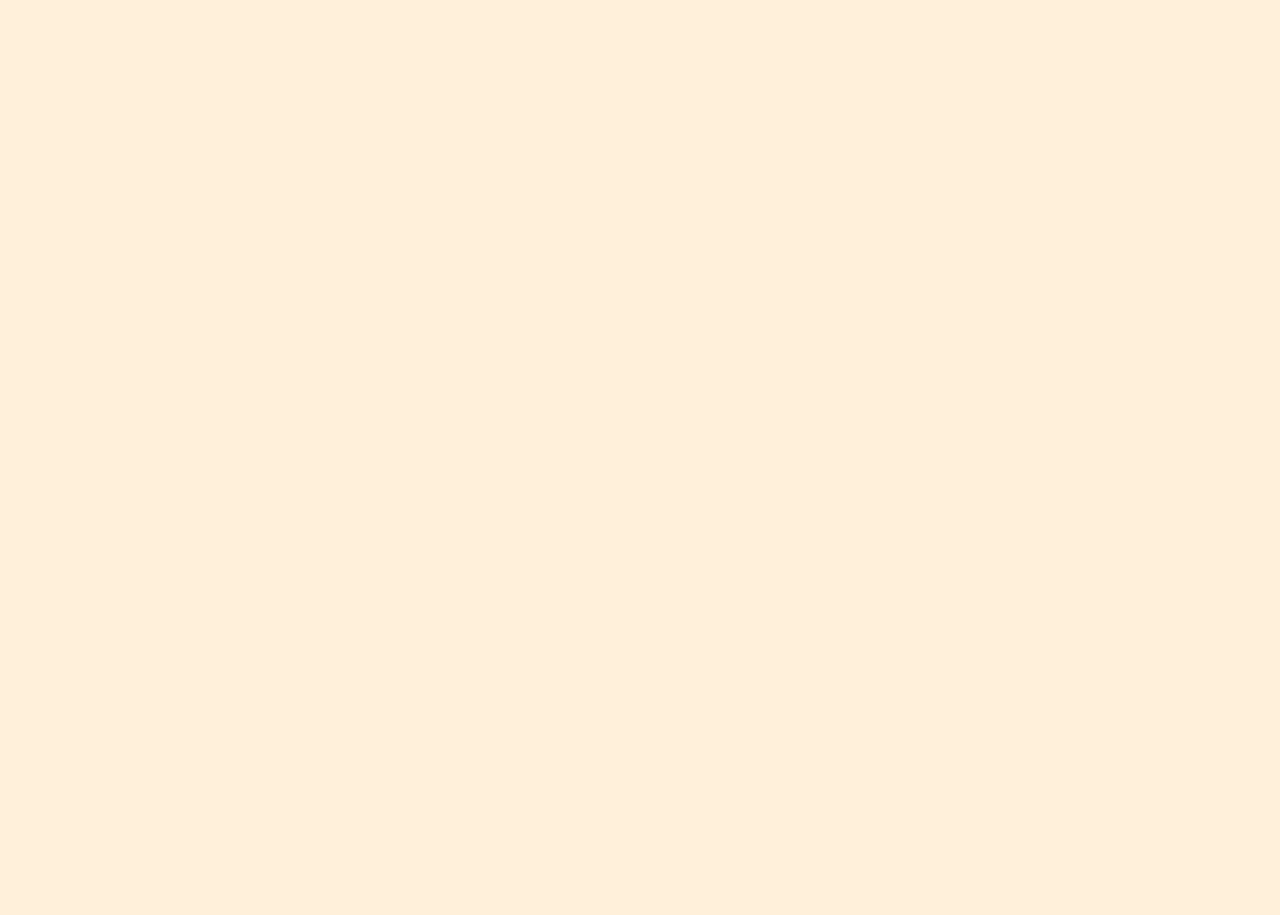
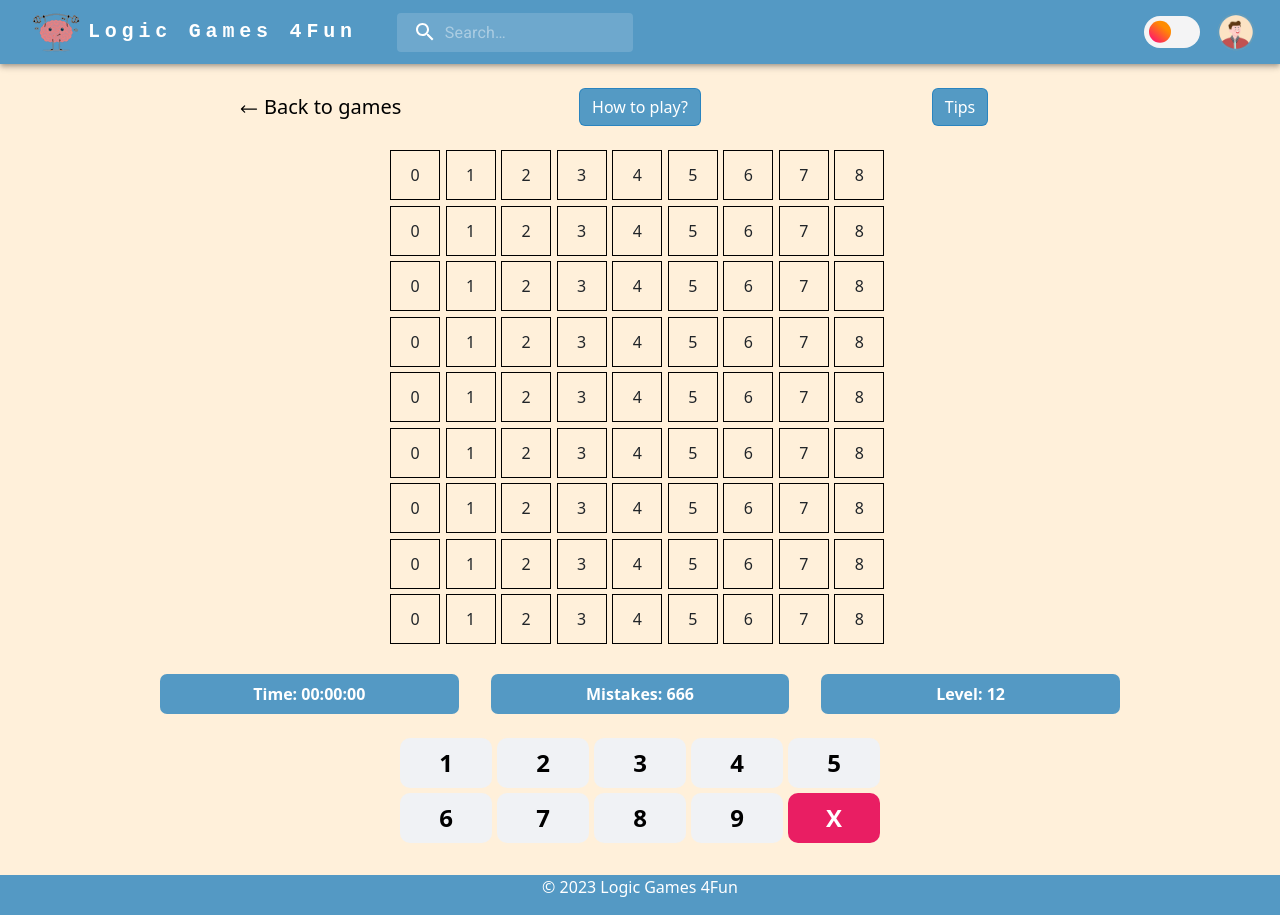
Before and after one commit to jklis2/Logic_Games_4Fun, a React (Create React App) app in the folder LogicGames4Fun/Client/: page /games/sudoku in a window 1280 px wide. Before the commit this address had no page. Before the commit the page ends 800 px from the top, so only its background shows below. Built offline with nearby package versions, Linux system fonts and the light colour scheme.

Commit message:
Sudoku design

```diff
--- a/LogicGames4Fun/Client/package.json
+++ b/LogicGames4Fun/Client/package.json
@@ -16,6 +16,7 @@
     "react-bootstrap": "^2.7.2",
     "react-css-modules": "^4.7.11",
     "react-dom": "^18.2.0",
+    "react-icons": "^4.8.0",
     "react-redux": "^8.0.5",
     "react-router-dom": "^6.7.0",
     "react-scripts": "5.0.1",
--- a/LogicGames4Fun/Client/src/App.js
+++ b/LogicGames4Fun/Client/src/App.js
@@ -11,6 +11,7 @@ import { PrivacyPolicy } from './Routers/PrivacyPolicy';
 import { Achievements } from './Routers/Achievements';
 import { Navigate } from 'react-router-dom';
 import {Test} from './Routers/Test'
+import { Sudoku } from './Routers/Sudoku';
 
 function App() {
   return (
@@ -25,6 +26,7 @@ function App() {
         <Route path='/profile' element={<MyProfile/>}/>
         <Route path='/privacypolicy' element={<PrivacyPolicy/>}/>
         <Route path='/achievements' element={<Achievements/>}/>
+        <Route path='/games/sudoku' element={<Sudoku/>}/>
         <Route path='/test' element={<Test/>}/>
       </Routes>
     </BrowserRouter>
--- /dev/null
+++ b/LogicGames4Fun/Client/src/Component/Games/Sudoku/SudokuGame.jsx
@@ -0,0 +1,156 @@
+import React from "react";
+import styles from "./SudokuGame.module.scss";
+import Button from "react-bootstrap/Button";
+import OverlayTrigger from "react-bootstrap/OverlayTrigger";
+import Popover from "react-bootstrap/Popover";
+import { Link } from "react-router-dom";
+import { HiArrowLongLeft } from "react-icons/hi2";
+import Box from "@mui/material/Box";
+
+const howToPlayPop = (
+  <Popover id="popover-basic">
+    <Popover.Header as="h3">Sudoku Instruction</Popover.Header>
+    <Popover.Body>
+      Start with a blank 9x9 grid that has some of the cells already filled with
+      digits. Identify the row, column, and box where the given digit is already
+      present. Fill the empty cells in the same row, column, and box with the
+      remaining digits from 1 to 9. Repeat the above step for each given digit
+      until all the empty cells are filled. Ensure that each row, column, and
+      box contains digits from 1 to 9 only once. The game is won when all the
+      cells in the grid are filled with digits that satisfy the above
+      conditions.
+    </Popover.Body>
+  </Popover>
+);
+
+const tipsPop = (
+  <Popover id="popover-basic">
+    <Popover.Header as="h3">Sudoku Tips</Popover.Header>
+    <Popover.Body>
+      <ol>
+        <li>
+          Start by filling the easiest cells, i.e., the ones with the fewest
+          possible options. This will help you make progress quickly.
+        </li>
+        <li>
+          Use logic and deduction to eliminate possible options for each cell.
+          This will help you identify the correct digit for each cell.
+        </li>
+        <li>
+          Double-check your work to ensure that you have not made any mistakes.
+        </li>
+        <li>Practice regularly to improve your skills and speed.</li>
+      </ol>
+
+      <strong>Enjoy playing Sudoku!</strong>
+    </Popover.Body>
+  </Popover>
+);
+
+export const SudokuGame = () => {
+  const generateFields = () => {
+    const cellsSet = [];
+    for (let i = 0; i < 9; i++) {
+      let cells = [];
+      for (let j = 0; j < 9; j++) {
+        cells.push(
+          <div key={j} className={styles.cell}>
+            {j}
+          </div>
+        );
+      }
+      cellsSet.push(cells);
+    }
+    return cellsSet;
+  };
+
+  return (
+    <>
+      <div className={styles["game-container"]}>
+        <div className={styles["game-internal-container"]}>
+          <div className={styles["sudoku-actions"]}>
+            <div>
+              <Link to={`/Dashboard`} className={styles["back-link"]}>
+                <HiArrowLongLeft /> Back to games
+              </Link>
+            </div>
+
+            <div>
+              <OverlayTrigger
+                trigger="click"
+                placement="bottom"
+                overlay={howToPlayPop}
+              >
+                <Button>How to play?</Button>
+              </OverlayTrigger>
+            </div>
+            <div>
+              <OverlayTrigger
+                trigger="click"
+                placement="bottom"
+                overlay={tipsPop}
+              >
+                <Button>Tips</Button>
+              </OverlayTrigger>
+            </div>
+          </div>
+
+          <div className={styles["sudouku-board-container"]}>
+            <div className={styles["sudouku-board"]}>
+              <div className={styles["grid-cells"]}>{generateFields()}</div>
+            </div>
+          </div>
+          <div className={styles["sudoku-game-info"]}>
+            <Box
+              sx={{
+                backgroundColor: "rgba(29, 125, 189, 0.753)",
+                color: "white",
+                borderRadius: "7px",
+                padding: "0.5rem",
+                fontWeight: "bold",
+              }}
+            >
+              Time: 00:00:00
+            </Box>
+            <Box
+              sx={{
+                backgroundColor: "rgba(29, 125, 189, 0.753)",
+                color: "white",
+                borderRadius: "7px",
+                padding: "0.5rem",
+                fontWeight: "bold",
+              }}
+            >
+              Mistakes: 666
+            </Box>
+            <Box
+              sx={{
+                backgroundColor: "rgba(29, 125, 189, 0.753)",
+                color: "white",
+                borderRadius: "7px",
+                padding: "0.5rem",
+                fontWeight: "bold",
+              }}
+            >
+              Level: 12
+            </Box>
+          </div>
+          <div className={styles["sudoku-keyboard-container"]}>
+            <div className={styles["sudoku-keyboard"]}>
+              <div className={styles.number}>1</div>
+              <div className={styles.number}>2</div>
+              <div className={styles.number}>3</div>
+              <div className={styles.number}>4</div>
+              <div className={styles.number}>5</div>
+              <div className={styles.number}>6</div>
+              <div className={styles.number}>7</div>
+              <div className={styles.number}>8</div>
+              <div className={styles.number}>9</div>
+              <div className={styles.delete}>X</div>
+            </div>
+          </div>
+        </div>
+      </div>
+    </>
+  );
+};
--- /dev/null
+++ b/LogicGames4Fun/Client/src/Component/Games/Sudoku/SudokuGame.module.scss
@@ -0,0 +1,114 @@
+@mixin center {
+  display: flex;
+  justify-content: center;
+  align-items: center;
+}
+
+@mixin gridCenter {
+  display: grid;
+  align-items: center;
+  text-align: center;
+  grid-template-columns: 1fr 1fr 1fr;
+}
+
+@mixin keys($color, $bgColor) {
+  height: 50px;
+  border-radius: 10px;
+  background-color: $bgColor;
+  color: $color;
+  font-size: 1.5rem;
+  cursor: pointer;
+  display: grid;
+  align-items: center;
+  font-weight: bold;
+}
+
+.game-container {
+  width: 100%;
+  @include center();
+}
+
+.game-internal-container {
+  margin-top: 1.5rem;
+  width: 75%;
+  display: grid;
+}
+
+.sudoku-actions {
+  @include gridCenter();
+
+  button {
+    background-color: rgba(29, 125, 189, 0.753);
+    border: 1px solid rgba(29, 125, 189, 0.753);
+
+    &:hover,
+    &:focus {
+      background-color: rgba(29, 125, 189, 0.753);
+      border: 1px solid rgba(29, 125, 189, 0.753);
+    }
+  }
+}
+
+.sudouku-board-container{
+    @include center();
+}
+
+.sudouku-board {
+  @include center();
+  margin-top: 1.5rem;
+  height: 500px;
+  width: 500px;
+}
+
+.sudoku-game-info {
+  @include gridCenter();
+  grid-gap: 2rem;
+  margin-top: 1.5rem;
+}
+
+.sudoku-keyboard-container {
+  @include center();
+}
+
+.sudoku-keyboard {
+  margin-top: 1.5rem;
+  display: grid;
+  grid-template-columns: repeat(5, 1fr);
+  text-align: center;
+  grid-gap: 5px;
+  width: 50%;
+
+  .number {
+    @include keys(#000, #f0f2f5);
+  }
+
+  .delete {
+    @include keys(#fff, #e91e63);
+  }
+}
+
+.back-link {
+  font-size: 20px;
+  text-decoration: none !important;
+  color: #000 !important;
+
+  &:visited {
+    text-decoration: none;
+    color: #000 !important;
+  }
+}
+
+.grid-cells {
+  width: 100%;
+  height: 100%;
+  display: grid;
+  grid-template-columns: repeat(9, 1fr);
+  text-align: center;
+
+  .cell {
+    border: 1px solid black;
+    width: 50px;
+    height: 50px;
+    @include center();
+  }
+}
--- a/LogicGames4Fun/Client/src/Component/LoginAndRegister/LoginAndRegisterForm.jsx
+++ b/LogicGames4Fun/Client/src/Component/LoginAndRegister/LoginAndRegisterForm.jsx
@@ -42,7 +42,9 @@ export const LoginAndRegisterForm = () => {
             <RegisterForm />
           </div>
           <div className={`${styles["form-container"]} ${styles["sign-in-container"]}`}>
-            <LoginForm onLogin = {onLogin} setNickname = {setNickname} setPassword = {setPassword} isValid = {isValid}/>
+            <LoginForm onLogin = {onLogin} setNickname = {setNickname} setPassword = {setPassword} isValid = {isValid}
+            registerVisibility={registerVisibility}
+            setRegisterVisibility={setRegisterVisibility}/>
           </div>
           <Overlay setRegisterVisibility={setRegisterVisibility}/>
         </div>
--- a/LogicGames4Fun/Client/src/Component/LoginAndRegister/LoginAndRegisterForm.module.scss
+++ b/LogicGames4Fun/Client/src/Component/LoginAndRegister/LoginAndRegisterForm.module.scss
@@ -2,19 +2,17 @@ h1,
 h2 {
   font-size: 40px !important;
 
+  // @media screen and (max-width: 430px) {
+  //   font-size: 5px !important;
+  // }
 
-  @media screen and (max-width: 430px) {
-    font-size: 5px !important;
-  }
+  // @media screen and (max-width: 768px) {
+  //   font-size: 25px !important;
+  // }
 
-
-  @media screen and (max-width: 768px) {
-    font-size: 25px !important;
-  }
-
-  @media screen and (min-width: 3840px) {
-    font-size: 100px !important;
-  }
+  // @media screen and (min-width: 3840px) {
+  //   font-size: 100px !important;
+  // }
 }
 
 .text-field {
@@ -22,12 +20,6 @@ h2 {
     height: 80px !important;
     font-size: 30px !important;
   }
-}
-
-.text-label {
-  // @media screen and (min-width: 3840px) {
-  //   font-size: 30px !important;
-  // }
 }
 
 #login-page-content {
@@ -90,7 +82,6 @@ h2 {
   padding: 0 50px;
   height: 100%;
   text-align: center;
-
 }
 
 .container {
@@ -115,10 +106,19 @@ h2 {
   left: 0;
   width: 50%;
   z-index: 2;
+
+  @media screen and (max-width: 860px) {
+    width: 100%;
+  }
 }
 
 .container.right-panel-active .sign-in-container {
   transform: translateX(100%);
+
+  @media screen and (max-width: 860px) {
+    transform: none;
+
+  }
 }
 
 .sign-up-container {
@@ -126,6 +126,11 @@ h2 {
   width: 50%;
   opacity: 0;
   z-index: 1;
+
+  @media screen and (max-width: 860px) {
+    width: 100%;
+
+  }
 }
 
 .privacy-policy-span {
@@ -193,6 +198,11 @@ h2 {
   width: 200%;
   transform: translateX(0);
   transition: transform 0.6s ease-in-out;
+
+  //Hide overlay on mobiles
+  @media screen and (max-width: 860px) {
+    display: none;
+  }
 }
 
 .container.right-panel-active .overlay {
@@ -212,6 +222,11 @@ h2 {
   width: 50%;
   transform: translateX(0);
   transition: transform 0.6s ease-in-out;
+
+  //Resize on mobiles
+  @media screen and (max-width: 860px) {
+    width: 100%;
+  }
 }
 
 .overlay-left {
--- /dev/null
+++ b/LogicGames4Fun/Client/src/Routers/Sudoku.jsx
@@ -0,0 +1,14 @@
+import React from "react";
+import { SudokuGame } from "../Component/Games/Sudoku/SudokuGame";
+import { Navbar } from "../Component/Navbar/Navbar";
+import Footer from '../Component/Dashboard/DashboardFooter'
+
+export const Sudoku = () => {
+  return (
+    <>
+      <Navbar/>
+      <SudokuGame />
+      <Footer/>
+    </>
+  );
+};
```
Also changed, not shown: LogicGames4Fun/Client/src/Component/LoginAndRegister/LoginForm.jsx (+22 -10 lines), 1 other file (tests, documents, lock files or other folders).
